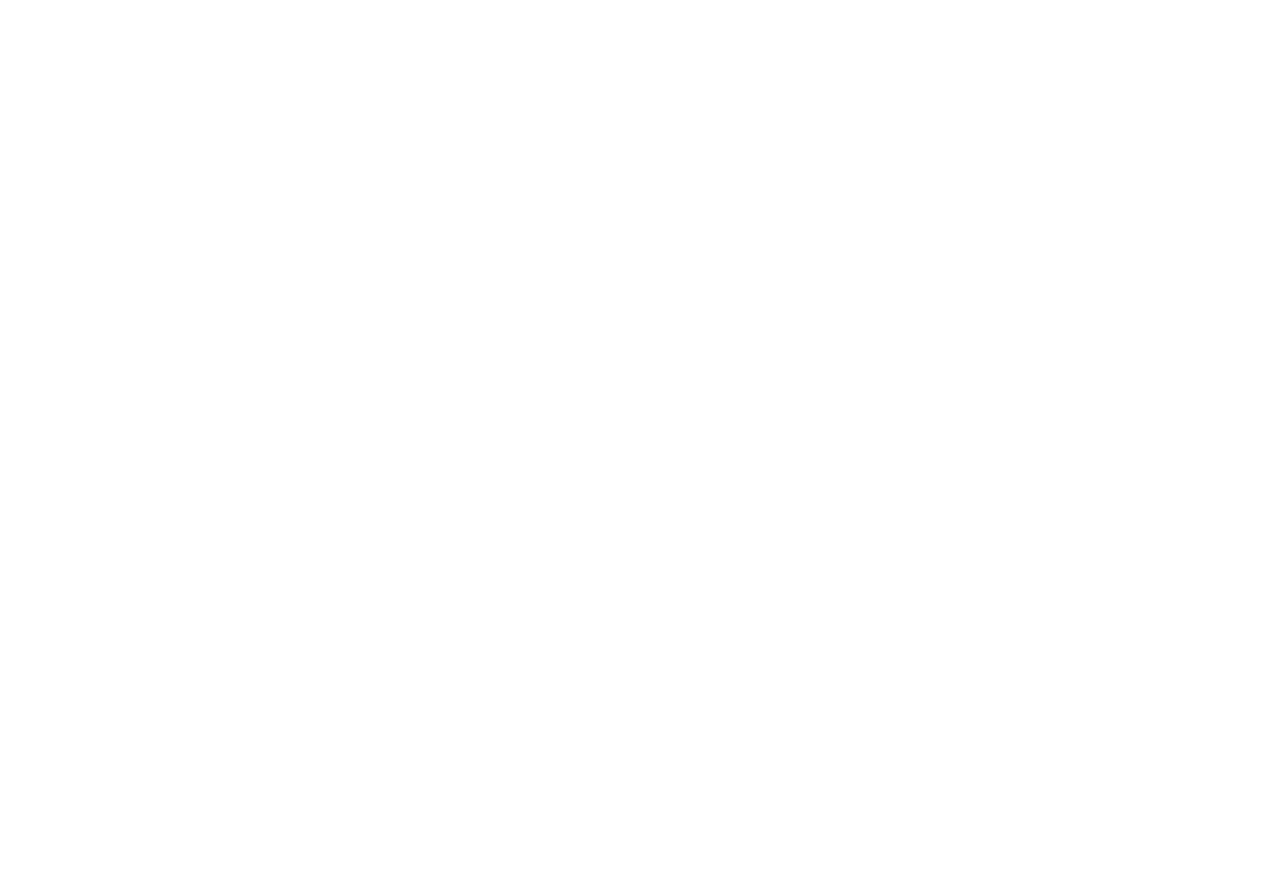
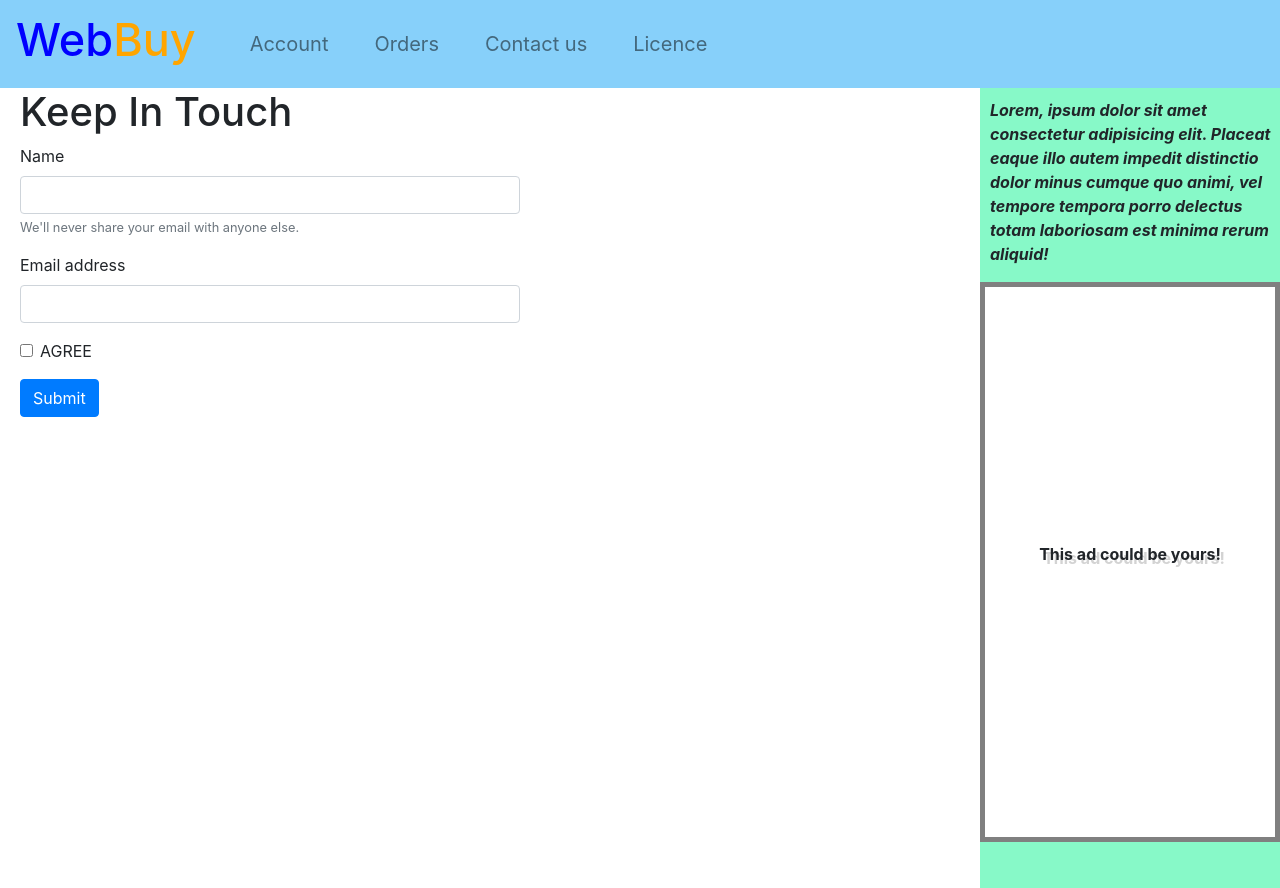
Before and after one commit to SomeAsianDude/SomeAsianDude.github.io, a plain HTML site: page savemeformdepression.html in a window 1280 px wide. Before the commit the page ends 800 px from the top, so only its background shows below. Drawn offline with nearby package versions, Linux system fonts and the light colour scheme.

Commit message:
add contact me page

```diff
--- /dev/null
+++ b/savemeformdepression.css
@@ -0,0 +1,80 @@
+.Web {
+  color: blue;
+}
+
+.Buy {
+  color: orange;
+}
+
+.logo-text {
+  font-size: 45px;
+  text-align: center;
+  margin-top: 0px;
+}
+
+#logo,
+#menu {
+  float: left;
+}
+
+.nav-link {
+  display: inline;
+  text-align: center;
+  padding-left: 30px;
+  margin-left: 30px;
+}
+
+.nav-link {
+  text-decoration: none;
+  font-size: 20px;
+}
+
+.nav-link:hover {
+  color: gold;
+}
+
+#menu ul {
+  width: 100%;
+  text-align: center;
+  margin-top: 18px;
+}
+
+.navbar {
+  width: 100%;
+  background-color: rgb(135, 208, 250);
+}
+
+.sidething {
+  float: right;
+  width: 300px;
+  height: 100vh;
+  background-color: #87f9c8;
+  font-style: italic;
+  font-weight: bold;
+  padding-top: 10px;
+  padding-left: 10px;
+}
+
+body .form-exe {
+  margin-left: 20px;
+  width: 500px;
+}
+
+.wholething {
+  display: flex;
+  justify-content: space-between;
+}
+
+.addbox {
+  height: 70vh;
+  background-color: white;
+  border: gray solid 5px;
+  font-style: normal;
+  font-weight: bold;
+  text-shadow: lightgrey 4px 4px;
+  text-align: center;
+  margin-left: -10px;
+  display: flex;
+  align-items: center;
+  justify-content: center;
+}
--- a/savemeformdepression.html
+++ b/savemeformdepression.html
@@ -4,6 +4,107 @@
     <meta charset="UTF-8" />
     <meta name="viewport" content="width=device-width, initial-scale=1.0" />
     <title>About me</title>
+    <link rel="stylesheet" href="savemeformdepression.css" />
+    <link
+      rel="stylesheet"
+      href="https://stackpath.bootstrapcdn.com/bootstrap/4.4.1/css/bootstrap.min.css"
+      integrity="sha384-Vkoo8x4CGsO3+Hhxv8T/Q5PaXtkKtu6ug5TOeNV6gBiFeWPGFN9MuhOf23Q9Ifjh"
+      crossorigin="anonymous"
+    />
+    <script
+      src="https://code.jquery.com/jquery-3.4.1.slim.min.js"
+      integrity="sha384-J6qa4849blE2+poT4WnyKhv5vZF5SrPo0iEjwBvKU7imGFAV0wwj1yYfoRSJoZ+n"
+      crossorigin="anonymous"
+    ></script>
+    <script
+      src="https://cdn.jsdelivr.net/npm/popper.js@1.16.0/dist/umd/popper.min.js"
+      integrity="sha384-Q6E9RHvbIyZFJoft+2mJbHaEWldlvI9IOYy5n3zV9zzTtmI3UksdQRVvoxMfooAo"
+      crossorigin="anonymous"
+    ></script>
+    <script
+      src="https://stackpath.bootstrapcdn.com/bootstrap/4.4.1/js/bootstrap.min.js"
+      integrity="sha384-wfSDF2E50Y2D1uUdj0O3uMBJnjuUD4Ih7YwaYd1iqfktj0Uod8GCExl3Og8ifwB6"
+      crossorigin="anonymous"
+    ></script>
   </head>
-  <body></body>
+
+  <body>
+    <nav class="navbar navbar-expand-lg navbar-light">
+      <a class="navbar-brand" href="index.html"
+        ><h1 class="logo-text">
+          <span class="Web">Web</span><span class="Buy">Buy</span>
+        </h1></a
+      >
+      <button
+        class="navbar-toggler"
+        type="button"
+        data-toggle="collapse"
+        data-target="#navbarSupportedContent"
+        aria-controls="navbarSupportedContent"
+        aria-expanded="false"
+        aria-label="Toggle navigation"
+      >
+        <span class="navbar-toggler-icon"></span>
+      </button>
+
+      <div class="collapse navbar-collapse" id="navbarSupportedContent">
+        <ul class="navbar-nav mr-auto">
+          <li class="nav-item">
+            <a class="nav-link" href="Account.html">Account</a>
+          </li>
+          <li class="nav-item">
+            <a class="nav-link" href="Orders.html">Orders</a>
+          </li>
+          <li class="nav-item">
+            <a class="nav-link" href="savemeformdepression.html">Contact us</a>
+          </li>
+          <li class="nav-item">
+            <a class="nav-link" href="licence.html">Licence</a>
+          </li>
+        </ul>
+      </div>
+    </nav>
+
+    <div class="wholething">
+      <form class="form-exe">
+        <h1>Keep In Touch</h1>
+        <div class="form-group">
+          <label for="exampleInputEmail1">Name</label>
+          <input
+            type="email"
+            class="form-control"
+            id="exampleInputEmail1"
+            aria-describedby="emailHelp"
+          />
+          <small id="emailHelp" class="form-text text-muted"
+            >We'll never share your email with anyone else.</small
+          >
+        </div>
+        <div class="form-group">
+          <label for="exampleInputPassword1">Email address</label>
+          <input
+            type="password"
+            class="form-control"
+            id="exampleInputPassword1"
+          />
+        </div>
+        <div class="form-group form-check">
+          <input type="checkbox" class="form-check-input" id="exampleCheck1" />
+          <label class="form-check-label" for="exampleCheck1"> AGREE </label>
+        </div>
+        <button type="submit" class="btn btn-primary">Submit</button>
+      </form>
+      <div class="sidething">
+        <p>
+          Lorem, ipsum dolor sit amet consectetur adipisicing elit. Placeat
+          eaque illo autem impedit distinctio dolor minus cumque quo animi, vel
+          tempore tempora porro delectus totam laboriosam est minima rerum
+          aliquid!
+        </p>
+        <div class="addbox">
+          <p>This ad could be yours!</p>
+        </div>
+      </div>
+    </div>
+  </body>
 </html>
--- a/style.css
+++ b/style.css
@@ -3,7 +3,7 @@
 }
 
 .Web {
-  color: lightblue;
+  color: blue;
 }
 
 .Buy {
```
